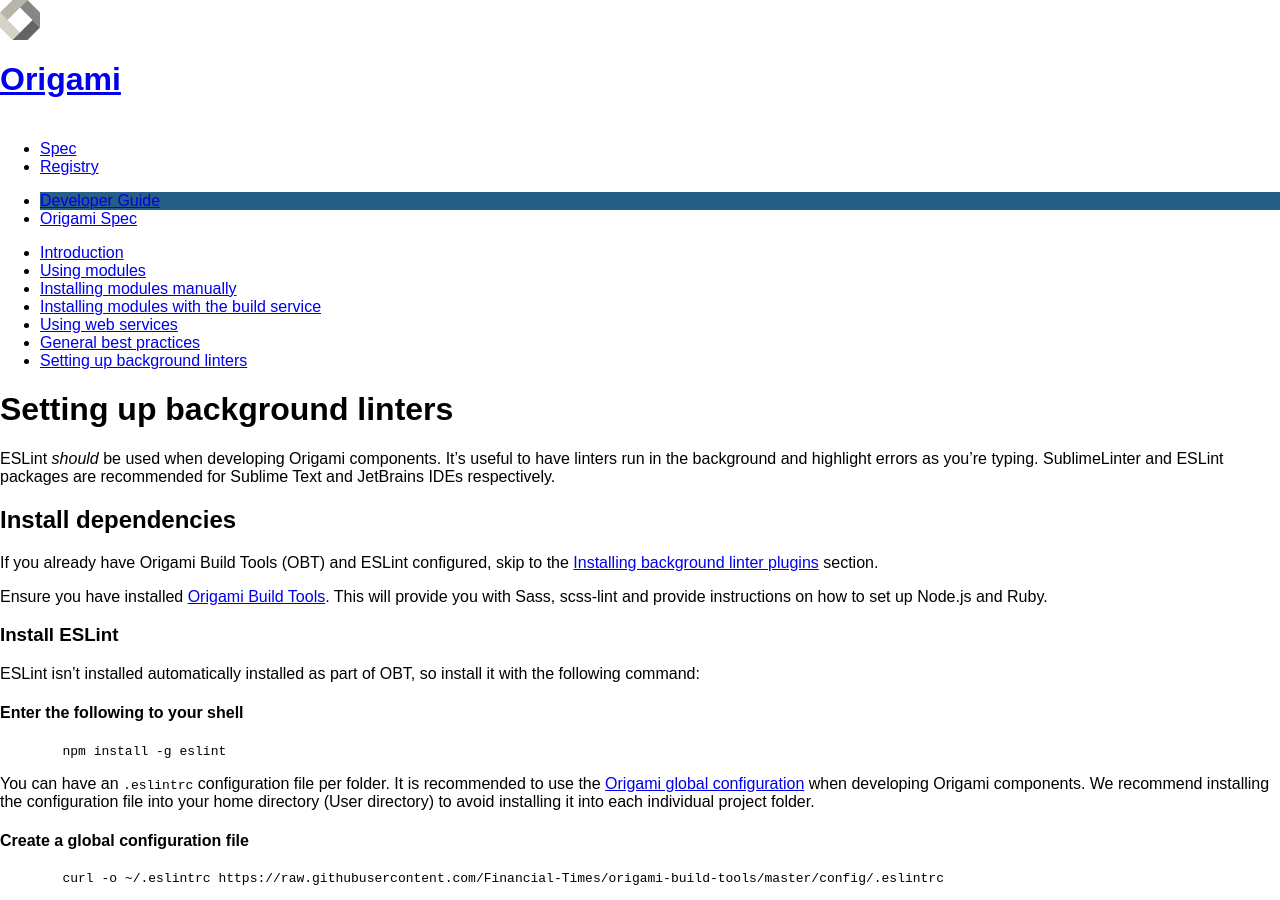
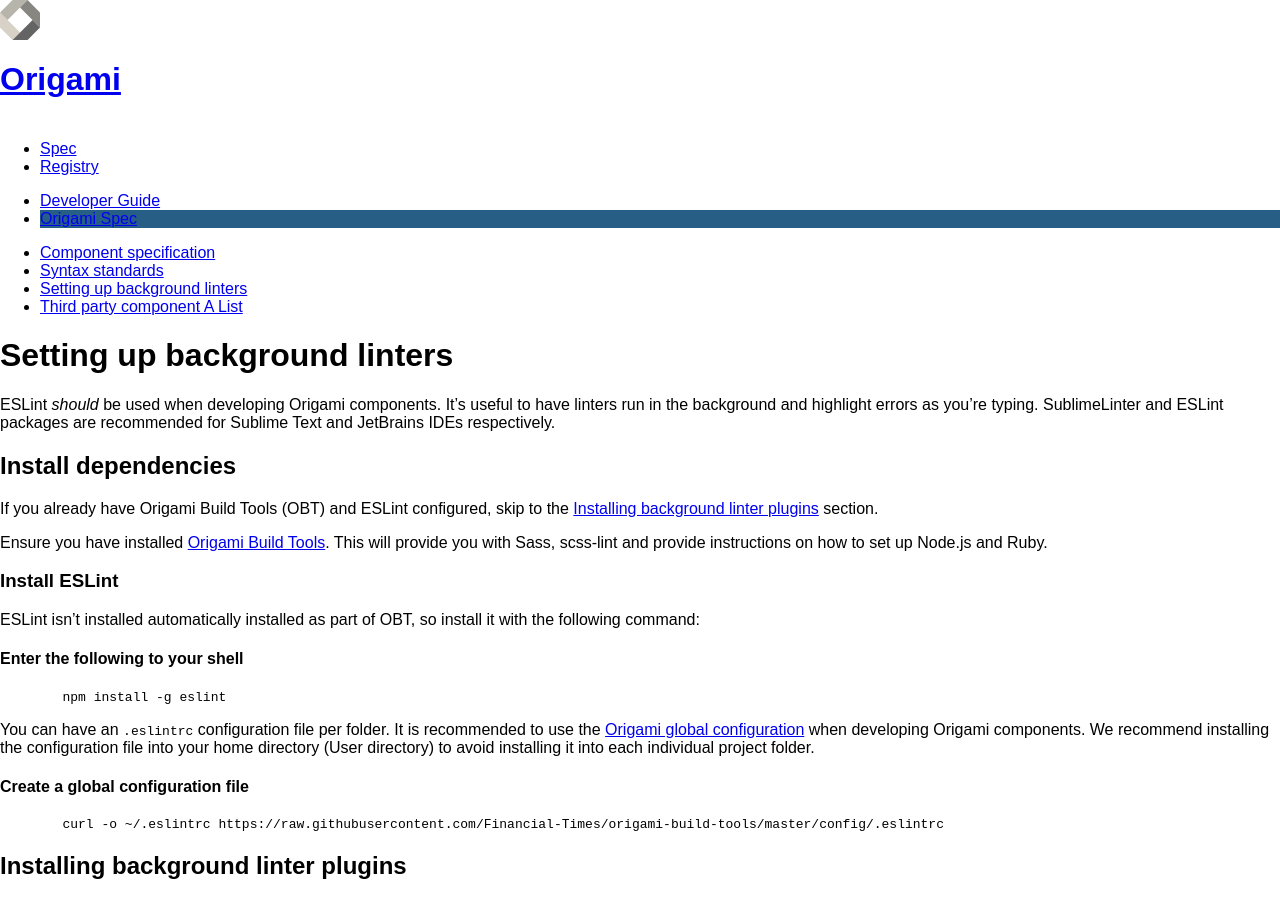
Before and after one commit to Financial-Times/ft-origami, a Jekyll site: the page built from docs/component-spec/background-linters.md, in a window 1280 px wide and 900 px high. Built offline with Jekyll 4.4.1, drawn with Linux system fonts in a browser that asks for light colours; nearby versions of some CDN libraries; comment, search, counter and statistics services are not loaded; a style sheet for code colours, icons or effects is not loaded; part of the change alters nothing that is shown.

Commit message:
Move the background linters page
This commit moves the background linters page to the Origami Spec section. I did
this because the contents of this page are concerned with building modules not
working with them.

This commit:
- Adds the jekyll-redirect-from gem to handle redirecting the linting page from
/ the old location to the new one.
- Moves the page

```diff
--- a/_config.yml
+++ b/_config.yml
@@ -4,3 +4,5 @@ relative_permalinks: false
 baseurl:
 exclude: [scss, node_modules, bower.json, Gruntfile.js, package.json, README.md]
 markdown: kramdown
+gems:
+- jekyll-redirect-from
--- a/_layouts/default.html
+++ b/_layouts/default.html
@@ -25,9 +25,6 @@
 						</li>
 						<li{% if page.title == 'General best practices' %} aria-selected="true"{% endif %}>
 							<a href="{{ site.baseurl }}/docs/developer-guide/general-best-practices/">General best practices</a>
-						</li>
-						<li{% if page.title == 'Setting up background linters' %} aria-selected="true"{% endif %}>
-							<a href="{{ site.baseurl }}/docs/developer-guide/background-linters/">Setting up background linters</a>
 						</li>
 					{% endif %}
 					{% if page.site_section == 'about-origami' %}
@@ -94,9 +91,13 @@
 						</ul>
 						{% endif %}
 					</li>
+					<li{% if page.title == 'Setting up background linters' %} aria-selected="true"{% endif %}>
+						<a href="{{ site.baseurl }}/docs/developer-guide/background-linters/">Setting up background linters</a>
+					</li>
 					<li{% if page.title == 'Third party component A List' %} aria-selected="true"{% endif %}>
 						<a href="{{ site.baseurl }}/docs/3rd-party-a-list">Third party component A List</a>
 					</li>
+
 					{% endif %}
 				</ul>
 			</div>
--- a/docs/developer-guide/background-linters.md
+++ b/docs/component-spec/background-linters.md
@@ -1,9 +1,9 @@
 ---
 layout: default
 title: Setting up background linters
-section: Developer guide
-permalink: /docs/developer-guide/background-linters/
-site_section: developer-guide
+permalink: /docs/background-linters/
+site_section: about-origami
+redirect_from: "/docs/developer-guide/background-linters/"
 ---
 
 # Setting up background linters
```
